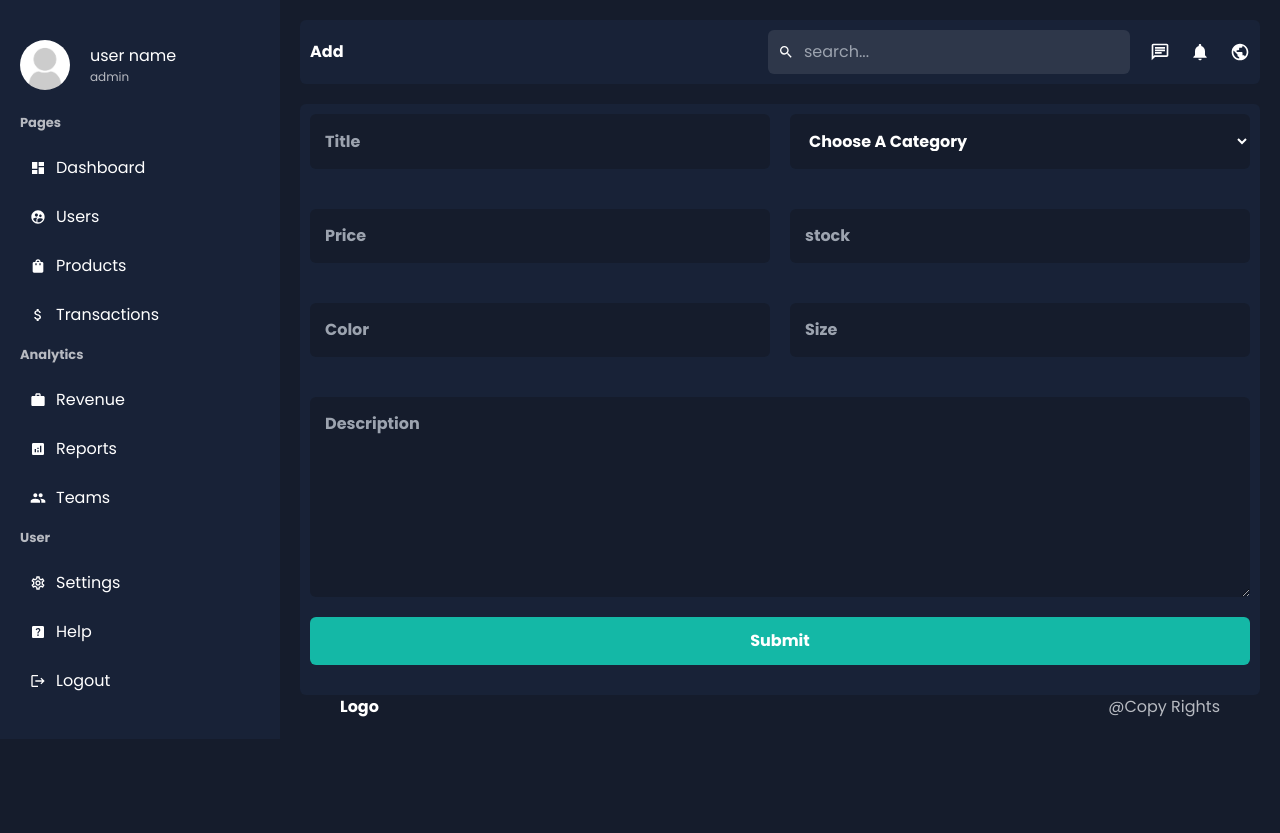
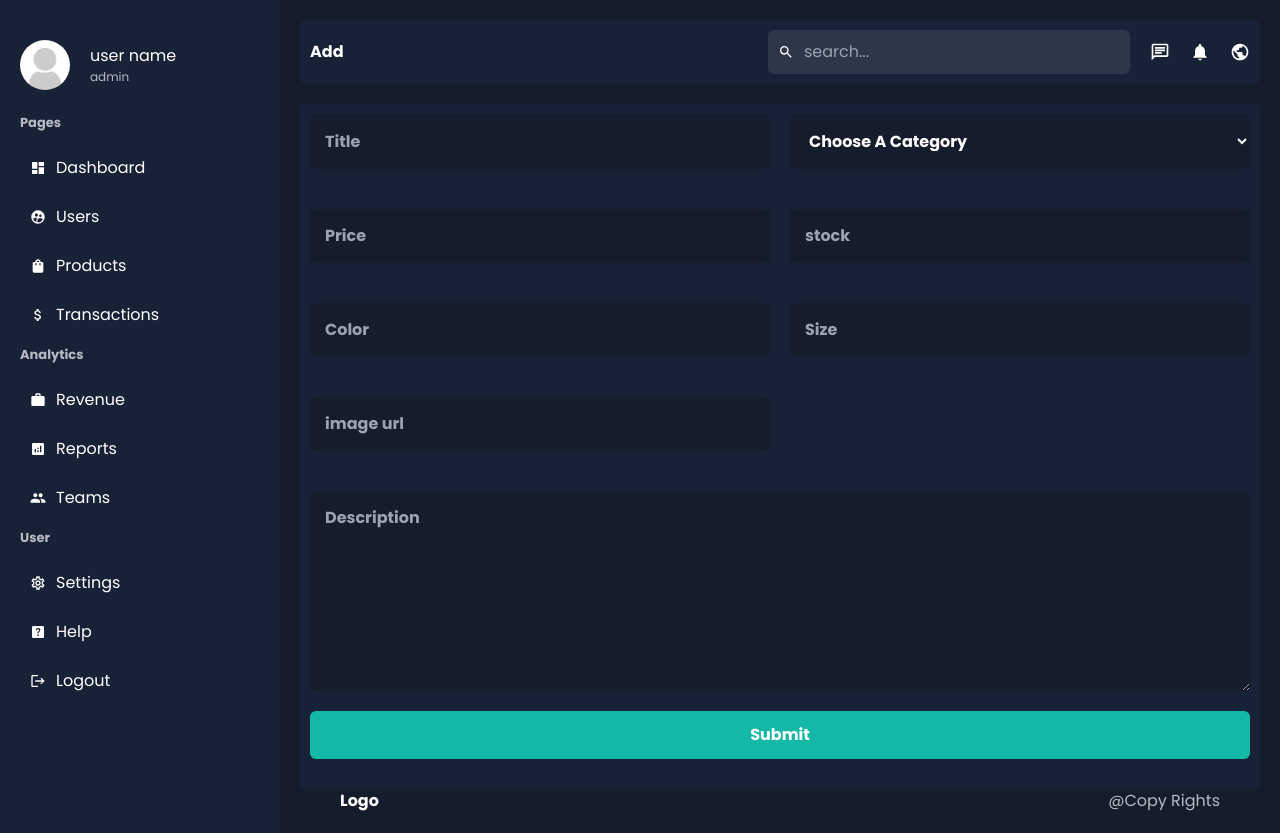
Before and after one commit to OmarAlrifaee/next-dashboard, a Next.js app: page /dashboard/products/add in a window 1280 px wide. Before the commit the page ends 800 px from the top, so only its background shows below. Built offline with nearby package versions, Linux system fonts and the light colour scheme.

Commit message:
add the img url input for products, users

```diff
--- a/src/app/dashboard/products/[id]/page.tsx
+++ b/src/app/dashboard/products/[id]/page.tsx
@@ -67,6 +67,12 @@ const ProductDetails = async ({ params }: Props) => {
             required
             className="p-[15px] focus:outline-none rounded-md bg-main-bg text-white font-semibold"
           />
+          <input
+            type="text"
+            placeholder="image url"
+            name="img"
+            className="p-[15px] focus:outline-none rounded-md bg-main-bg text-white font-semibold"
+          />
           <select
             name="category"
             id="category"
--- a/src/app/dashboard/products/add/page.tsx
+++ b/src/app/dashboard/products/add/page.tsx
@@ -54,6 +54,12 @@ const AddProduct = () => {
             name="size"
             className="p-[15px] focus:outline-none rounded-md bg-main-bg text-white font-semibold"
           />
+          <input
+            type="text"
+            placeholder="image url"
+            name="img"
+            className="p-[15px] focus:outline-none rounded-md bg-main-bg text-white font-semibold"
+          />
         </div>
         <div className="mt-10 flex flex-col gap-5">
           <textarea
```
